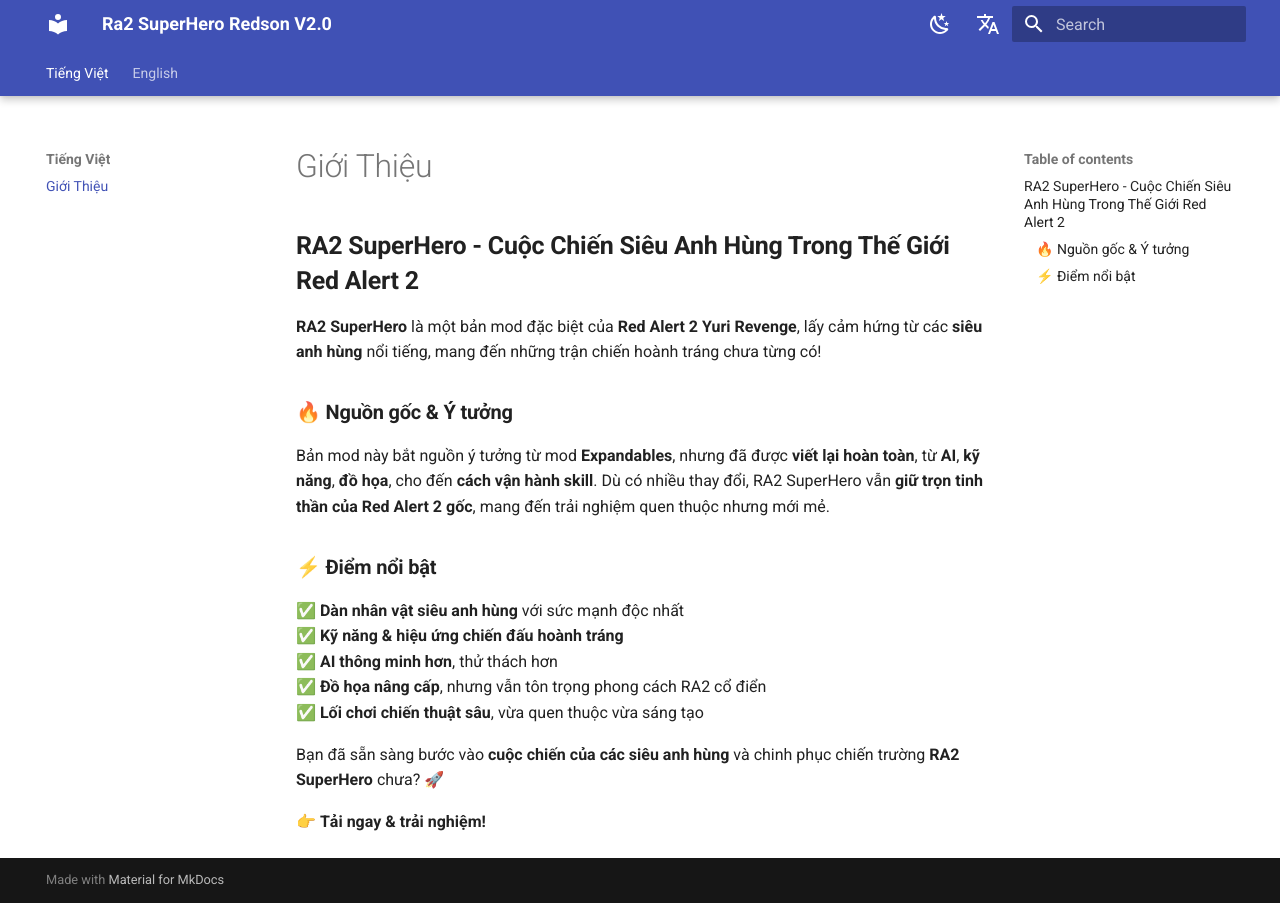
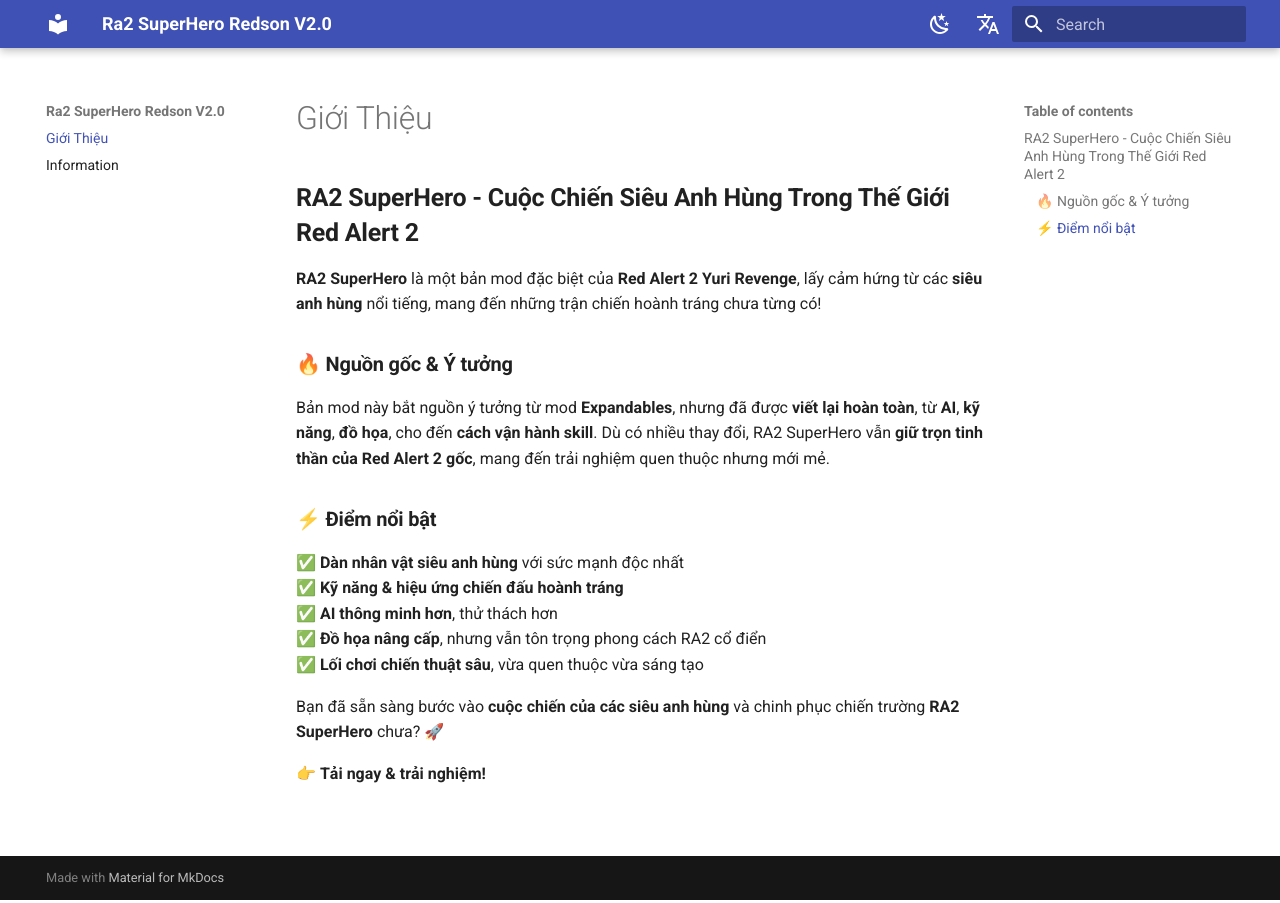
Before and after one commit to ra2redson/ra2redson.github.io, an MkDocs documentation site: the page built from docs/vi/index.md, in a window 1280 px wide. Built offline with MkDocs 1.6.1 and Material for MkDocs 9.7.7, drawn with Linux system fonts in a browser that asks for light colours; comment, search, counter and statistics services are not loaded.

Commit message:
Update mkdocs.yml

```diff
--- a/mkdocs.yml
+++ b/mkdocs.yml
@@ -1,9 +1,7 @@
 site_name: Ra2 SuperHero Redson V2.0
 
 nav:
-  - Tiếng Việt:
       - Giới Thiệu: vi/index.md
-  - English:
       - Information: eng/index.md
 
 extra:
@@ -19,12 +17,6 @@
   name: material
   theme:
   name: material
-  features:
-    - navigation.instant
-    - navigation.tracking
-    - navigation.tabs
-    - navigation.tabs.sticky
-    - navigation.sections
   palette:
   - scheme: default
     toggle:
```
